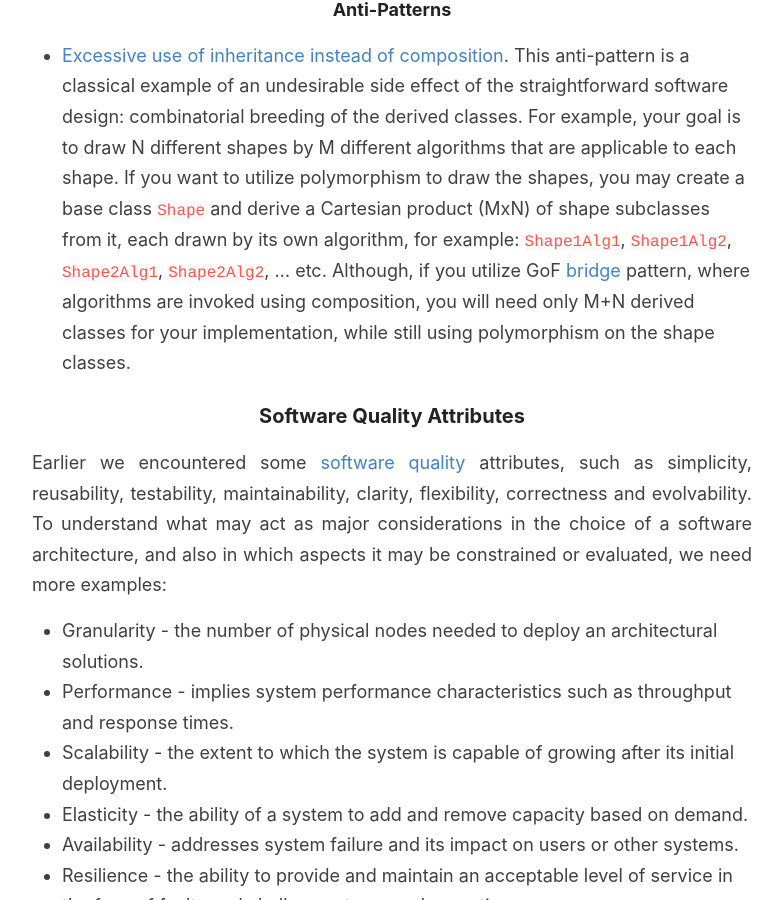
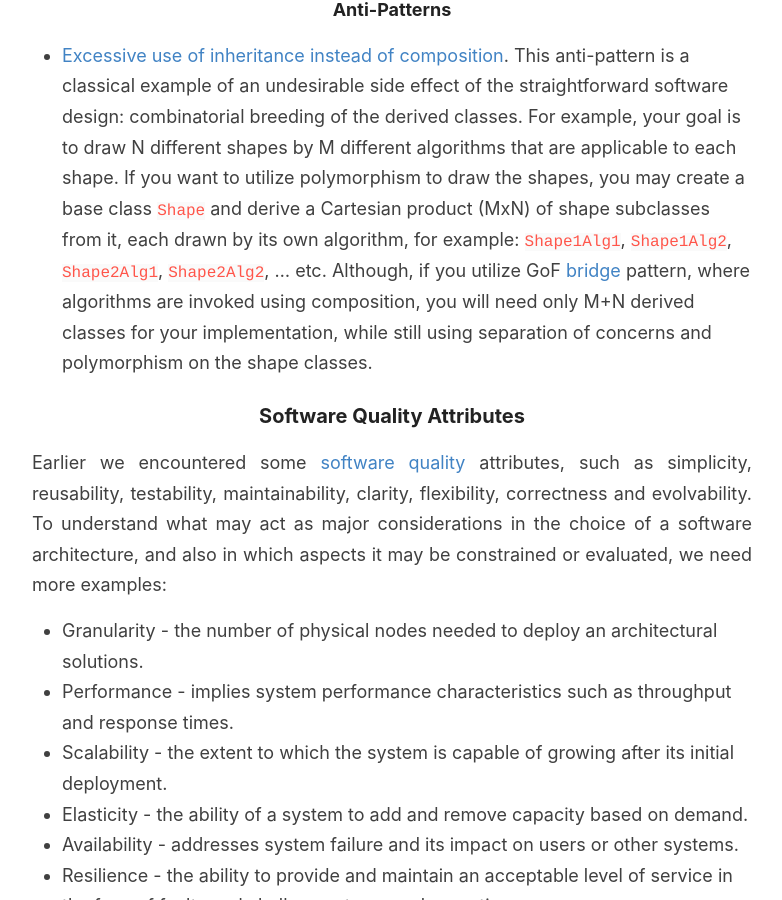
Before and after one commit to GChristensen/posts, a Jekyll site: the page built from _posts/2021-07-07-how-to-design-software-systems-qmark.md, in a window 1280 px wide and 900 px high, scrolled down 12544 px. Shown: the whole window, without its empty margins (248-1030 px from the left). Built offline with Jekyll 4.4.1, drawn with Linux system fonts in a browser that asks for light colours.

Commit message:
post edit

```diff
--- a/_posts/2021-07-07-how-to-design-software-systems-qmark.md
+++ b/_posts/2021-07-07-how-to-design-software-systems-qmark.md
@@ -407,7 +407,7 @@ you may find a good brief description of each pattern, of the problem it solves,
   derive a Cartesian product (MxN) of shape subclasses from it, each drawn by its own algorithm, for example: `Shape1Alg1`,
   `Shape1Alg2`, `Shape2Alg1`, `Shape2Alg2`, ... etc. Although, if you utilize GoF [bridge](https://en.wikipedia.org/wiki/Bridge_pattern)
   pattern, where algorithms are invoked using composition, you will need only M+N derived classes for your
-  implementation, while still using polymorphism on the shape classes.
+  implementation, while still using separation of concerns and polymorphism on the shape classes.
 
 
 ### Software Quality Attributes
```
